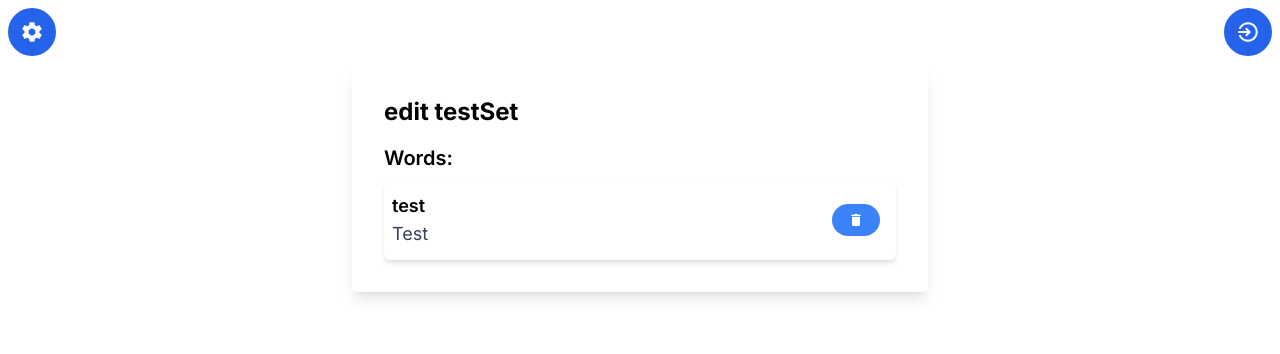
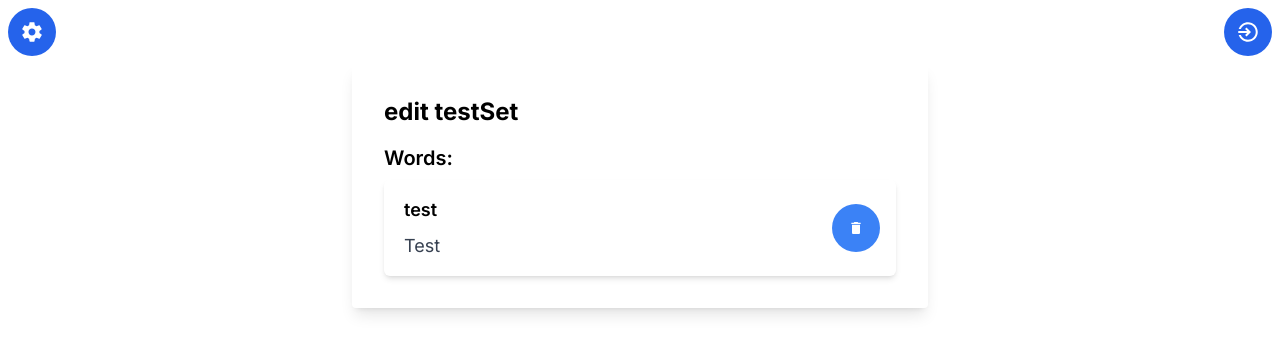
Before and after one commit to jakob-rzeppa/flashcards-app, a Next.js app: page /library/test/testFolder/testSet/edit in a window 1280 px wide. Shown: the top 354 px of the page. Built offline with nearby package versions, Linux system fonts and the light colour scheme.

Commit message:
edit cards

```diff
--- a/app/library/[courseName]/[folderName]/[stackName]/edit/components/Card.tsx
+++ b/app/library/[courseName]/[folderName]/[stackName]/edit/components/Card.tsx
@@ -10,14 +10,20 @@ interface Props {
 
 function Card({ card }: Props) {
   return (
-    <li className="flex flex-col py-3 px-2 rounded-md shadow-md relative">
-      <span className="text-lg font-semibold">{card.word}</span>
-      <span className="text-lg text-gray-700">{card.definition}</span>
-      <Button
-        onClick={() => {}}
-        shape="round"
-        classes="absolute right-4 top-1/2 -translate-y-1/2"
-      >
+    <li className="flex flex-row py-3 px-4 rounded-md shadow-md justify-between items-center gap-4">
+      <div className="flex flex-col w-full">
+        <input
+          type="text"
+          defaultValue={card.word}
+          className="text-lg font-semibold p-1 outline-none focus:bg-gray-200 rounded-md"
+        />
+        <input
+          type="text"
+          defaultValue={card.definition}
+          className="text-lg text-gray-700 p-1 outline-none focus:bg-gray-200 rounded-md"
+        />
+      </div>
+      <Button onClick={() => {}} shape="round" classes="">
         <MdDelete />
       </Button>
     </li>
--- a/components/Button.tsx
+++ b/components/Button.tsx
@@ -11,7 +11,7 @@ const Button = ({ children, onClick, shape, classes }: Props) => {
   return (
     <button
       className={`${classes} px-4 py-2 rounded bg-blue-500 text-white hover:bg-blue-600 focus:outline-none ${
-        shape === "round" ? "w-min rounded-full" : ""
+        shape === "round" ? "w-12 h-12 rounded-full" : ""
       }`}
       onClick={onClick}
     >
```
